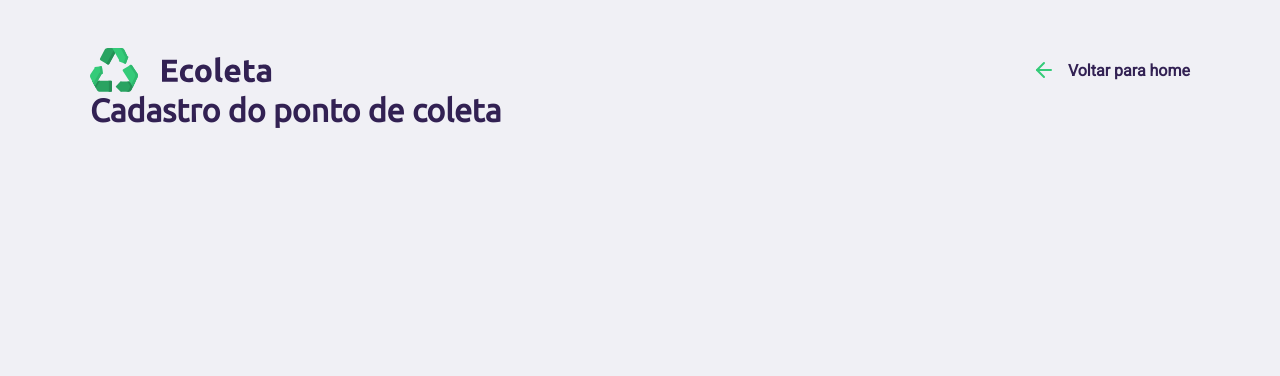
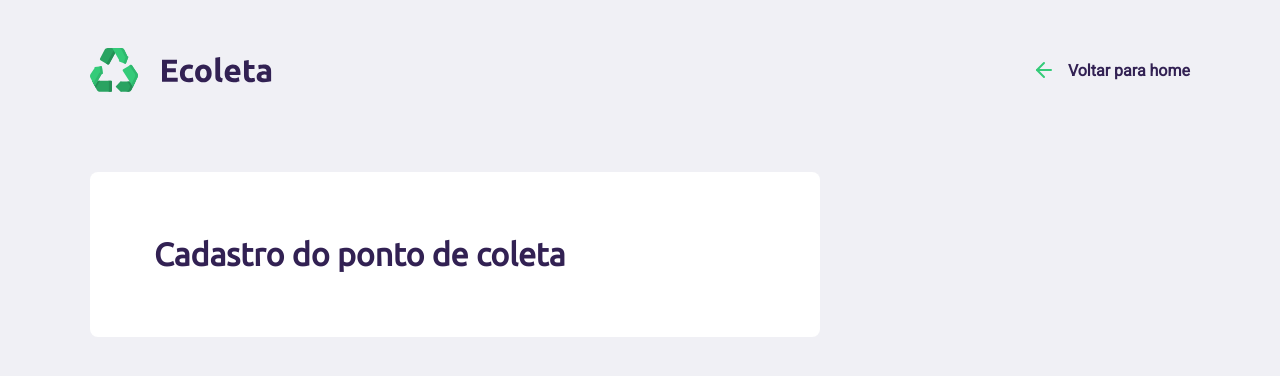
Before and after one commit to mateusfg7/Ecoleta, a plain HTML site: page create-point.html in a window 1280 px wide. Drawn offline with Linux system fonts and the light colour scheme.

Commit message:
adding form styles

```diff
--- a/styles/create-point.css
+++ b/styles/create-point.css
@@ -30,3 +30,16 @@
     width: 20px;
     height: 24px;
 }
+
+form {
+    background-color: white;
+
+    margin-top: 80px;
+    padding: 64px;
+
+    border-radius: 8px;
+
+    max-width: 730px;
+
+    box-sizing: border-box;
+}
```
